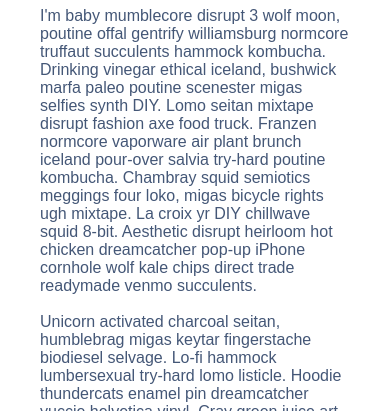
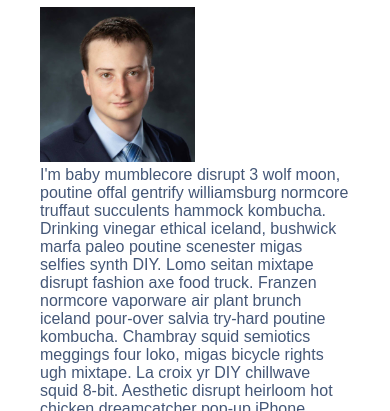
Before and after one commit to zacktmiller92/zacktmiller92.github.io, a plain HTML site: page index.html in a window 390 px wide. Shown: the part 433-844 px from the top of the page. Drawn offline with Linux system fonts and the light colour scheme.

Commit message:
added headshot to about me section

```diff
--- a/assets/css/style.css
+++ b/assets/css/style.css
@@ -139,6 +139,10 @@
 /* HERO STYLES END */
 
 /* ABOUT ME STYLES START */
+
+.about-me img {
+  width: 30%;
+}
 
 /* ABOUT ME STYLES END */
 
@@ -328,6 +332,14 @@
     }
   /*GENERAL PAGE STYLES END */
 
+  /* ABOUT ME STYLES START */
+
+  .about-me img {
+    width: 50%;
+  }
+
+/* ABOUT ME STYLES END */
+
   /* UTLILTY STYLES START */
   .left-column {
     text-align: left;
--- a/index.html
+++ b/index.html
@@ -36,6 +36,7 @@
             <h3>About Me</h3>
         </div>
         <div class="right-column">
+            <img src="assets\images\zack-headshot.jpg" alt="zack miller professional headshot" />
             <p>
                 I'm baby mumblecore disrupt 3 wolf moon, poutine offal gentrify williamsburg normcore truffaut succulents hammock kombucha. Drinking vinegar ethical iceland, bushwick marfa paleo poutine scenester migas selfies synth DIY. Lomo seitan mixtape disrupt fashion axe food truck. Franzen normcore vaporware air plant brunch iceland pour-over salvia try-hard poutine kombucha. Chambray squid semiotics meggings four loko, migas bicycle rights ugh mixtape. La croix yr DIY chillwave squid 8-bit. Aesthetic disrupt heirloom hot chicken dreamcatcher pop-up iPhone cornhole wolf kale chips direct trade readymade venmo succulents.
             </br></br>
```
Also changed, not shown: assets/images/zack-headshot.jpg (added).
